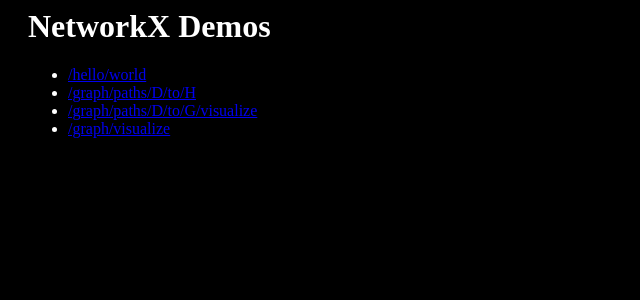
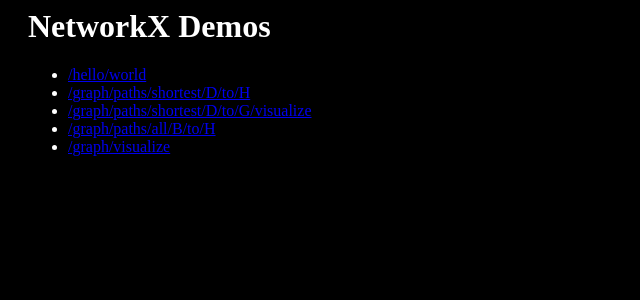
Before and after one commit to mitch-b/networkx-demo, a FastAPI app: page / in a window 1280 px wide. Shown: the top 300 px of the page, without its empty margins (0-640 px from the left). Run offline with FastAPI, Linux system fonts and the light colour scheme.

Commit message:
Added an allpaths option

```diff
--- a/app/main.py
+++ b/app/main.py
@@ -20,14 +20,21 @@
         "name": name,
     }
 
-@app.get("/graph/paths/{origin}/to/{destination}")
+@app.get("/graph/paths/shortest/{origin}/to/{destination}")
 async def get_path(request: Request, origin: str, destination: str):
     service = PathService()
     return {
         "path": service.get_path(origin, destination)
     }
 
-@app.get("/graph/paths/{origin}/to/{destination}/visualize", response_class=HTMLResponse)
+@app.get("/graph/paths/all/{origin}/to/{destination}")
+async def get_path(request: Request, origin: str, destination: str):
+    service = PathService()
+    return {
+        "paths": service.get_paths(origin, destination)
+    }
+
+@app.get("/graph/paths/shortest/{origin}/to/{destination}/visualize", response_class=HTMLResponse)
 async def get_path_visualization(request: Request, origin: str, destination: str):
     service = PathService()
     html_content = service.visualize_path(origin, destination)
--- a/templates/index.html
+++ b/templates/index.html
@@ -11,8 +11,9 @@
         <h1>NetworkX Demos</h1>
         <ul>
             <li><a href="/hello/world">/hello/world</a></li>
-            <li><a href="/graph/paths/D/to/H">/graph/paths/D/to/H</a></li>
-            <li><a href="/graph/paths/D/to/G/visualize">/graph/paths/D/to/G/visualize</a></li>
+            <li><a href="/graph/paths/shortest/D/to/H">/graph/paths/shortest/D/to/H</a></li>
+            <li><a href="/graph/paths/shortest/D/to/G/visualize">/graph/paths/shortest/D/to/G/visualize</a></li>
+            <li><a href="/graph/paths/all/B/to/H">/graph/paths/all/B/to/H</a></li>
             <li><a href="/graph/visualize">/graph/visualize</a></li>
         </ul>
     </div>
```
Also changed, not shown: app/paths/pathservice.py (+9 -0 lines).
